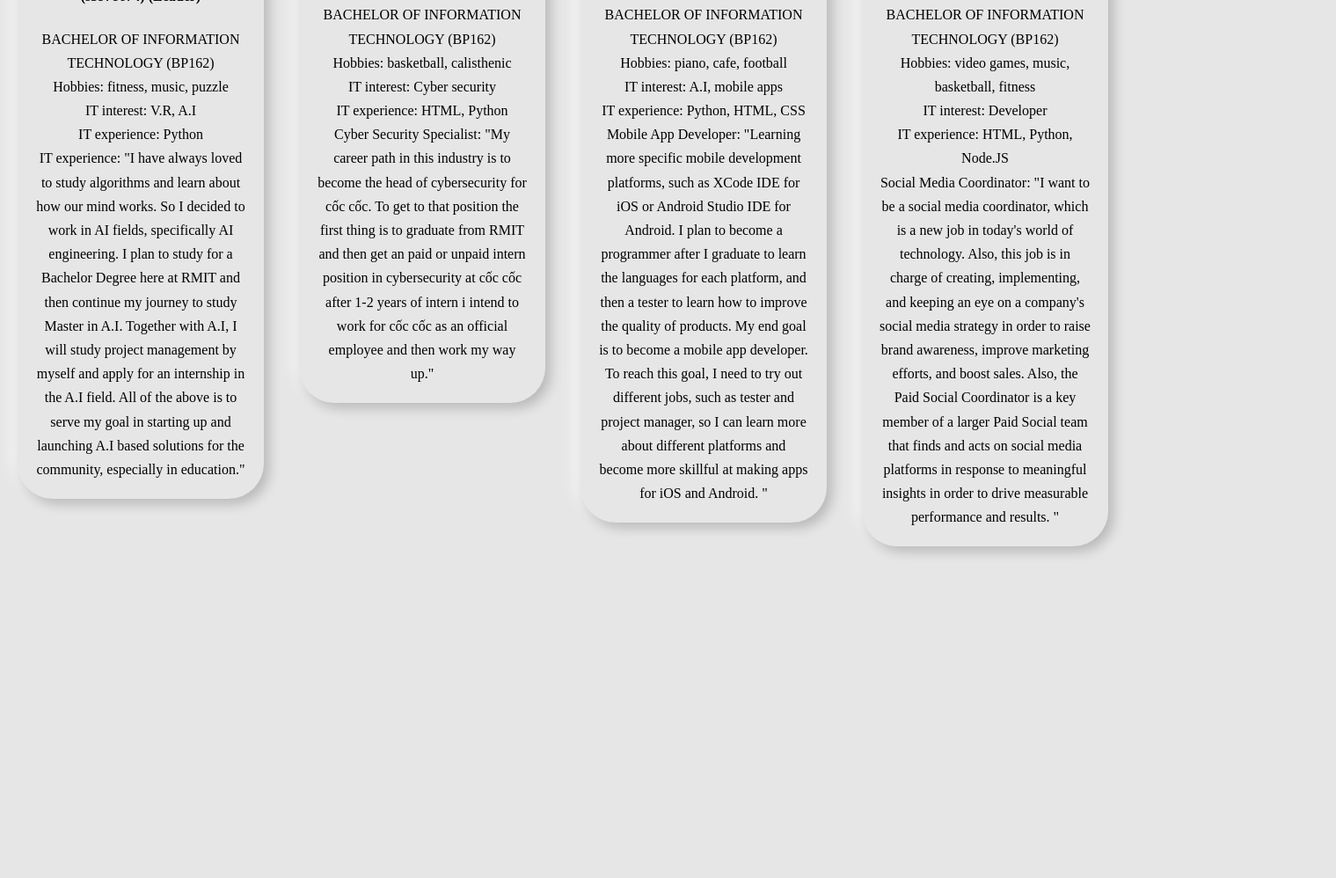
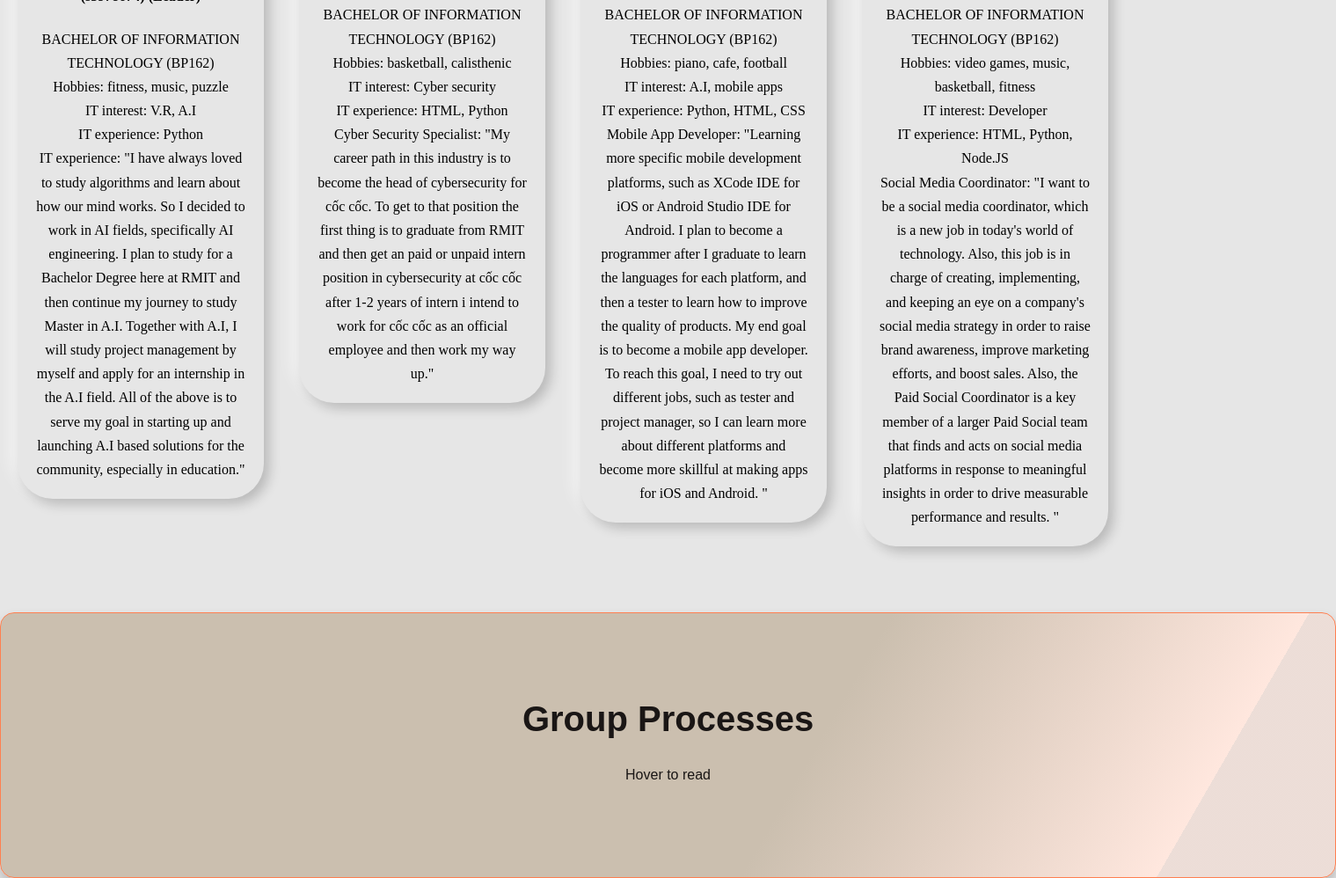
Before and after one commit to billneyugn/web_group, a plain HTML site: page index.html in a window 1280 px wide. Shown: the part 837-1835 px from the top of the page at 88% size, 1519 px wide, since content can reach past the window. Before the commit the page ends 1533 px from the top, so only its background shows below. Drawn offline with Linux system fonts and the light colour scheme.

Commit message:
change the button 'member' to 'team profile' and add 'team process' at the bottom

```diff
--- a/index.html
+++ b/index.html
@@ -20,7 +20,7 @@
 <h2></h2>
 <body>
     <div class="navbar">
-        <a href="/">Member</a>
+        <a href="/">Team Profile</a>
         <a href="index/Tool/index.html">Tools</a>
         <a href="index/Skills/index.html">Skills</a>
         <a href="index/Project/index.html">Project</a>
@@ -119,7 +119,19 @@
         </div>
         <br><br>
     </div>
+    <div class="flip-card">
+        <div class="flip-card-inner">
+            <div class="flip-card-front">
+                <p class="title">Group Processes</p>
+                <p>Hover to read</p>
+            </div>
+            <div class="flip-card-back">
 
+                <p>Like spreading butter on a toast, our group's collaboration on the assignment was very smooth. We all had different strengths and weaknesses, but we finished this assignment without incident. We assigned tasks so that everyone could contribute. The boys work together to complete the assignment on time. We communicated frequently to keep each other updated on our progress. We also had a few meetings to talk about our plans and make sure everyone was on the same page. Overall, I believe we worked well together and did our best in such a short amount of time for this assignment.
+                </p>
+            </div>
+        </div>
+    </div>
 </body>
 
 </html>
--- a/style.css
+++ b/style.css
@@ -140,3 +140,60 @@ a {
     color: bisque;
     font-size: 300%;
   }
+
+  /* flip card css */
+  .flip-card {
+    background-color: transparent;
+    width: 1517px;
+    height: 300px;
+    perspective: 1000px;
+    font-family: sans-serif;
+
+  }
+
+  .title {
+    font-size: 2.5em;
+    font-weight: 900;
+    text-align: center;
+    margin: 0;
+  }
+
+  .flip-card-inner {
+    position: relative;
+    width: 100%;
+    height: 100%;
+    text-align: center;
+    transition: transform 0.8s;
+    transform-style: preserve-3d;
+  }
+
+  .flip-card:hover .flip-card-inner {
+    transform: rotateY(180deg);
+  }
+
+  .flip-card-front, .flip-card-back {
+    box-shadow: 0 8px 14px 0 rgba(0,0,0,0.2);
+    position: absolute;
+    display: flex;
+    flex-direction: column;
+    justify-content: center;
+    width: 100%;
+    height: 100%;
+    -webkit-backface-visibility: hidden;
+    backface-visibility: hidden;
+    border: 1px solid coral;
+    border-radius: 1rem;
+  }
+
+  .flip-card-front {
+    background: linear-gradient(120deg, rgb(203, 191, 175) 60%, rgb(255, 231, 222) 88%,
+       rgb(255, 211, 195) 40%, rgba(241, 216, 206, 0.603) 48%);
+    color: rgb(26, 22, 21);
+  }
+
+  .flip-card-back {
+    background: linear-gradient(120deg, rgb(243, 218, 209) 30%, rgb(167, 137, 127) 88%,
+       bisque 40%, rgb(182, 157, 148) 78%);
+    color: rgb(85, 67, 67);
+    transform: rotateY(180deg);
+  }
```
Also changed, not shown: index/Project/index.html (+1 -1 lines), index/Reflection/index.html (+1 -1 lines), index/Skills/index.html (+1 -1 lines), index/Tool/index.html (+1 -1 lines).
